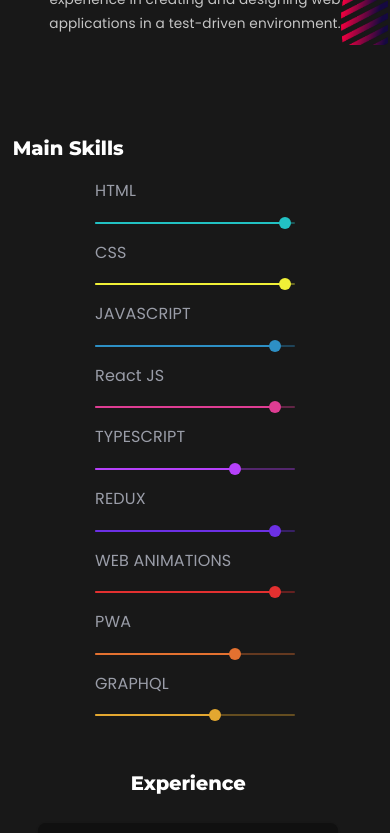
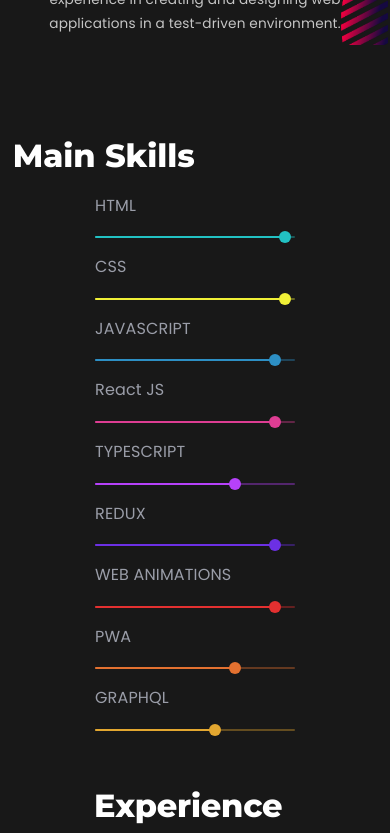
Before and after one commit to faiz260/My-Portfolio, a React (Create React App) app: page / in a window 390 px wide. Shown: the part 940-1773 px from the top of the page. Built offline with nearby package versions, Linux system fonts and the light colour scheme.

Commit message:
Font sizes adjusted

```diff
--- a/src/Components/About/About.css
+++ b/src/Components/About/About.css
@@ -278,6 +278,9 @@
     left: 15vw;
     width: 5vw;
   }
+  .main_skills_head{
+    font-size: 2rem !important;
+  }
 }
 @media (max-width: 600px) {
   .ex_card {
@@ -295,9 +298,6 @@
   }
   .about_me_head {
     font-size: 5vw !important;
-  }
-  .main_skills_head {
-    font-size: 4vw !important;
   }
   .about_me_text {
     font-size: 3vw !important;
@@ -352,9 +352,6 @@
     font-size: 3.5vw !important;
     width: 80vw !important;
   }
-  .main_skills_head {
-    font-size: 5vw !important;
-  }
   .edu_text {
     font-size: 0.8rem !important;
     width: 100vw;
```
Also changed, not shown: src/Components/Home/Home.css (+0 -32 lines).
